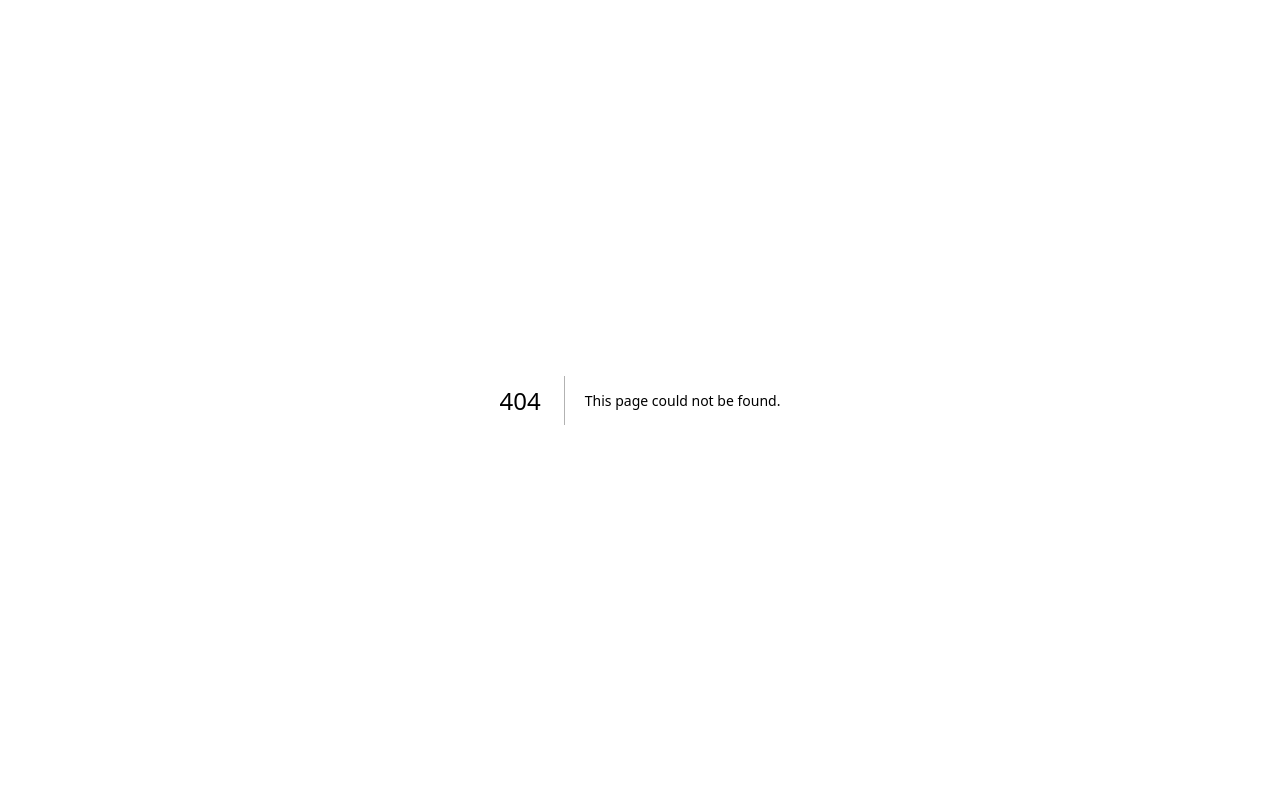
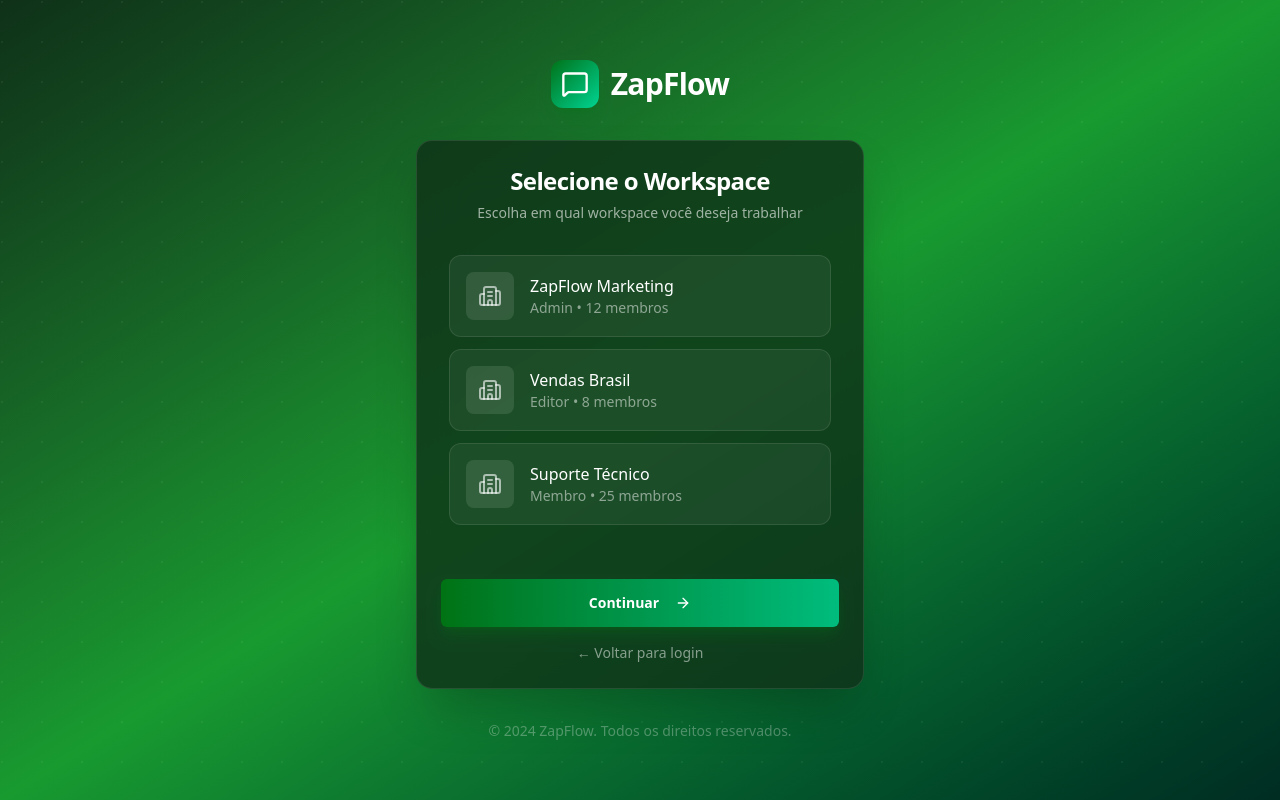
Before and after one commit to joaov-rizzardo/chatbot_frontend, a Next.js app: page /workspace-selection in a window 1280 px wide. Before the commit this address had no page. Built offline with nearby package versions, Linux system fonts and the light colour scheme.

Commit message:
Feat: styling auth pages

```diff
--- /dev/null
+++ b/app/(auth)/layout.tsx
@@ -0,0 +1,19 @@
+import { ReactNode } from "react";
+
+interface AuthLayoutProps {
+    children: ReactNode;
+}
+
+export default function AuthLayout({ children }: AuthLayoutProps) {
+    return (
+        <div className="min-h-screen bg-linear-to-br via-custom-sidebar-accent from-custom-sidebar to-emerald-950 flex items-center justify-center p-4">
+            <div className="absolute inset-0 opacity-5">
+                <div className="absolute inset-0" style={{
+                    backgroundImage: `radial-gradient(circle at 2px 2px, white 1px, transparent 0)`,
+                    backgroundSize: '40px 40px'
+                }} />
+            </div>
+            {children}
+        </div>
+    )
+}
--- a/app/(auth)/login/page.tsx
+++ b/app/(auth)/login/page.tsx
@@ -2,31 +2,19 @@ import { Button } from "@/shared/components/ui/button";
 import { Card, CardContent, CardDescription, CardHeader, CardTitle } from "@/shared/components/ui/card";
 import { Input } from "@/shared/components/ui/input";
 import { Label } from "@/shared/components/ui/label";
-import { ArrowRight, Eye, Lock, Mail, MessageSquare } from "lucide-react";
+import { ArrowRight, Lock, Mail, MessageSquare } from "lucide-react";
 
-export default function Login() {
+export default function LoginPage() {
     return (
-        <div className="min-h-screen bg-gradient-to-br from-sidebar-primary via-sidebar-accent to-emerald-950 flex items-center justify-center p-4">
-            <div className="absolute inset-0 opacity-5">
-                <div className="absolute inset-0" style={{
-                    backgroundImage: `radial-gradient(circle at 2px 2px, white 1px, transparent 0)`,
-                    backgroundSize: '40px 40px'
-                }} />
-            </div>
-
-            <div className="absolute top-20 left-20 w-72 h-72 bg-primary/20 rounded-full blur-3xl animate-pulse" />
-            <div className="absolute bottom-20 right-20 w-96 h-96 bg-emerald-500/10 rounded-full blur-3xl animate-pulse delay-1000" />
-
         <div className="relative z-10 w-full max-w-md">
-                {/* Logo */}
             <div className="flex items-center justify-center gap-3 mb-8">
-                    <div className="w-12 h-12 bg-gradient-to-br from-primary to-emerald-400 rounded-xl flex items-center justify-center shadow-lg shadow-primary/30">
+                <div className="w-12 h-12 bg-linear-to-br from-primary to-emerald-400 rounded-xl flex items-center justify-center shadow-lg shadow-primary/30">
                     <MessageSquare className="w-7 h-7 text-white" />
                 </div>
                 <span className="text-3xl font-bold text-white tracking-tight">ZapFlow</span>
             </div>
 
-                <Card className="bg-sidebar-primary/80 backdrop-blur-xl border-white/10 shadow-2xl">
+            <Card className="bg-custom-sidebar/80 backdrop-blur-xl border-white/10 shadow-2xl">
                 <CardHeader className="text-center pb-2">
                     <CardTitle className="text-2xl text-white">Bem-vindo de volta</CardTitle>
                     <CardDescription className="text-white/60">
@@ -54,7 +42,6 @@ export default function Login() {
                                 <Lock className="absolute left-3 top-1/2 -translate-y-1/2 w-5 h-5 text-white/40" />
                                 <Input
                                     id="password"
-                                        type={"password"}
                                     placeholder="••••••••"
                                     className="pl-11 pr-11 bg-white/5 border-white/10 text-white placeholder:text-white/30 focus:border-primary focus:ring-primary/20 h-12"
                                 />
@@ -95,7 +82,10 @@ export default function Login() {
                     </div>
                 </CardContent>
             </Card>
-            </div>
+
+            <p className="text-center text-white/30 text-sm mt-8">
+                © 2024 ZapFlow. Todos os direitos reservados.
+            </p>
         </div>
     )
 }
--- /dev/null
+++ b/app/(auth)/workspace-selection/page.tsx
@@ -0,0 +1,94 @@
+import { Button } from "@/shared/components/ui/button";
+import { Card, CardContent, CardDescription, CardHeader, CardTitle } from "@/shared/components/ui/card";
+import { ArrowRight, Building2, Check, MessageSquare } from "lucide-react";
+
+interface Workspace {
+    id: string;
+    name: string;
+    role: string;
+    members: number;
+}
+
+const mockWorkspaces: Workspace[] = [
+    { id: "1", name: "ZapFlow Marketing", role: "Admin", members: 12 },
+    { id: "2", name: "Vendas Brasil", role: "Editor", members: 8 },
+    { id: "3", name: "Suporte Técnico", role: "Membro", members: 25 },
+];
+
+export default function WorkspaceSelectionPage() {
+    return (
+        <div className="relative z-10 w-full max-w-md">
+            <div className="flex items-center justify-center gap-3 mb-8">
+                <div className="w-12 h-12 bg-linear-to-br from-primary to-emerald-400 rounded-xl flex items-center justify-center shadow-lg shadow-primary/30">
+                    <MessageSquare className="w-7 h-7 text-white" />
+                </div>
+                <span className="text-3xl font-bold text-white tracking-tight">ZapFlow</span>
+            </div>
+
+            <Card className="bg-custom-sidebar/80 backdrop-blur-xl border-white/10 shadow-2xl rounded-2xl">
+                <CardHeader className="text-center pb-2">
+                    <CardTitle className="text-2xl text-white">Selecione o Workspace</CardTitle>
+                    <CardDescription className="text-white/60">
+                        Escolha em qual workspace você deseja trabalhar
+                    </CardDescription>
+                </CardHeader>
+                <CardContent className="pt-6">
+                    <div className="space-y-3 overflow-y-scroll h-75 2xl:h-100 scrollbar-dark px-2">
+                        {mockWorkspaces.map((workspace) => (
+                            <button
+                                key={workspace.id}
+                                className={`w-full p-4 rounded-xl border transition-all duration-300 text-left group ${false
+                                    ? "bg-primary/20 border-primary shadow-lg shadow-primary/20"
+                                    : "bg-white/5 border-white/10 hover:bg-white/10 hover:border-white/20"
+                                    }`}
+                            >
+                                <div className="flex items-center gap-4">
+                                    <div className={`w-12 h-12 rounded-lg flex items-center justify-center transition-colors ${false
+                                        ? "bg-primary text-white"
+                                        : "bg-white/10 text-white/60 group-hover:bg-white/20"
+                                        }`}>
+                                        <Building2 className="w-6 h-6" />
+                                    </div>
+                                    <div className="flex-1">
+                                        <h3 className="text-white font-medium">{workspace.name}</h3>
+                                        <p className="text-white/50 text-sm">{workspace.role} • {workspace.members} membros</p>
+                                    </div>
+                                    {false && (
+                                        <div className="w-6 h-6 bg-primary rounded-full flex items-center justify-center">
+                                            <Check className="w-4 h-4 text-white" />
+                                        </div>
+                                    )}
+                                </div>
+                            </button>
+                        ))}
+                    </div>
+
+                    <Button
+                        className="w-full h-12 mt-6 bg-linear-to-r from-primary to-emerald-500 hover:from-primary/90 hover:to-emerald-500/90 text-white font-semibold shadow-lg shadow-primary/30 transition-all duration-300 disabled:opacity-50 disabled:cursor-not-allowed"
+                    >
+                        Continuar
+                        <ArrowRight className="w-5 h-5 ml-2" />
+                        {/* {isLoading ? (
+                            <div className="w-5 h-5 border-2 border-white/30 border-t-white rounded-full animate-spin" />
+                        ) : (
+                            <>
+                                Continuar
+                                <ArrowRight className="w-5 h-5 ml-2" />
+                            </>
+                        )} */}
+                    </Button>
+
+                    <button
+                        className="w-full mt-4 text-white/50 hover:text-white/70 text-sm transition-colors"
+                    >
+                        ← Voltar para login
+                    </button>
+                </CardContent>
+            </Card>
+
+            <p className="text-center text-white/30 text-sm mt-8">
+                © 2024 ZapFlow. Todos os direitos reservados.
+            </p>
+        </div>
+    )
+}
--- a/app/globals.css
+++ b/app/globals.css
@@ -45,6 +45,12 @@
   --radius-2xl: calc(var(--radius) + 8px);
   --radius-3xl: calc(var(--radius) + 12px);
   --radius-4xl: calc(var(--radius) + 16px);
+
+  --color-custom-sidebar: var(--custom-sidebar);
+  --color-custom-sidebar-foreground: var(--custom-sidebar-foreground);
+  --color-custom-sidebar-muted: var(--custom-sidebar-muted);
+  --color-custom-sidebar-accent: var(--custom-sidebar-accent);
+  --color-custom-sidebar-border: var(--custom-sidebar-border);
 }
 
 :root {
@@ -57,27 +63,21 @@
   --popover: oklch(1 0 0);
   --popover-foreground: oklch(0.20 0.03 155);
 
-  /* Primary */
   --primary: oklch(0.48 0.16 145);
   --primary-foreground: oklch(1 0 0);
 
-  /* Secondary */
   --secondary: oklch(0.94 0.04 150);
   --secondary-foreground: oklch(0.35 0.12 145);
 
-  /* Muted */
   --muted: oklch(0.94 0.03 150);
   --muted-foreground: oklch(0.55 0.04 150);
 
-  /* Accent */
   --accent: oklch(0.55 0.18 155);
   --accent-foreground: oklch(1 0 0);
 
-  /* Destructive */
   --destructive: oklch(0.62 0.22 25);
   --destructive-foreground: oklch(1 0 0);
 
-  /* Borders / Inputs */
   --border: oklch(0.88 0.03 150);
   --input: oklch(0.88 0.03 150);
   --ring: oklch(0.48 0.16 145);
@@ -88,19 +88,21 @@
   --chart-4: oklch(0.828 0.189 84.429);
   --chart-5: oklch(0.769 0.188 70.08);
   --sidebar: oklch(0.985 0 0);
-  /* --sidebar-foreground: oklch(0.141 0.005 285.823);
+  --sidebar-foreground: oklch(0.141 0.005 285.823);
   --sidebar-primary: oklch(0.21 0.006 285.885);
   --sidebar-primary-foreground: oklch(0.985 0 0);
   --sidebar-accent: oklch(0.967 0.001 286.375);
   --sidebar-accent-foreground: oklch(0.21 0.006 285.885);
   --sidebar-border: oklch(0.92 0.004 286.32);
-  --sidebar-ring: oklch(0.705 0.015 286.067); */
+  --sidebar-ring: oklch(0.705 0.015 286.067);
 
-  --sidebar-primary: oklch(0.28 0.06 150);
-  --sidebar-primary-foreground: oklch(0.90 0.02 150);
-  --sidebar-muted: oklch(0.35 0.05 150);
-  --sidebar-accent: oklch(0.60 0.18 145);
-  --sidebar-border: oklch(0.32 0.04 150);
+  --custom-sidebar: oklch(0.28 0.06 150);
+  --custom-sidebar-foreground: oklch(0.90 0.02 150);
+  --custom-sidebar-muted: oklch(0.35 0.05 150);
+  --custom-sidebar-accent: oklch(0.60 0.18 145);
+  --custom-sidebar-border: oklch(0.32 0.04 150);
+
+  --radius: 8px;
 }
 
 .dark {
@@ -111,7 +113,7 @@
   --popover: oklch(0.21 0.006 285.885);
   --popover-foreground: oklch(0.985 0 0);
   --primary: oklch(0.92 0.004 286.32);
-  --primary-foreground: oklch(0.21 0.006 285.885);
+  --primary-foreground: oklch(21.033% 0.00588 285.832);
   --secondary: oklch(0.274 0.006 286.033);
   --secondary-foreground: oklch(0.985 0 0);
   --muted: oklch(0.274 0.006 286.033);
@@ -144,5 +146,38 @@
 
   body {
     @apply bg-background text-foreground;
+
   }
 }
+
+
+body {
+
+  button:hover {
+    cursor: pointer;
+  }
+
+  .scrollbar-dark::-webkit-scrollbar {
+    height: 10px;
+    width: 10px;
+  }
+
+  .scrollbar-dark::-webkit-scrollbar-track {
+    border-radius: 5px;
+    background-color: transparent;
+  }
+
+  .scrollbar-dark::-webkit-scrollbar-thumb {
+    border-radius: 5px;
+    background-color: rgb(0, 115, 19);
+  }
+
+  .scrollbar-dark::-webkit-scrollbar-thumb:hover {
+    background-color: rgb(0, 142, 62);
+  }
+
+  .scrollbar-dark::-webkit-scrollbar-thumb:active {
+    background-color: rgb(0, 142, 62);
+  }
+
+}
--- a/shared/components/ui/button.tsx
+++ b/shared/components/ui/button.tsx
@@ -22,8 +22,8 @@ const buttonVariants = cva(
       },
       size: {
         default: "h-9 px-4 py-2",
-        sm: "h-8 rounded-md px-3 text-xs",
-        lg: "h-10 rounded-md px-8",
+        sm: "h-8 rounded-lg px-3 text-xs",
+        lg: "h-10 rounded-lg px-8",
         icon: "h-9 w-9",
       },
     },
```
Lines whose indentation alone changed are shown as unchanged.
